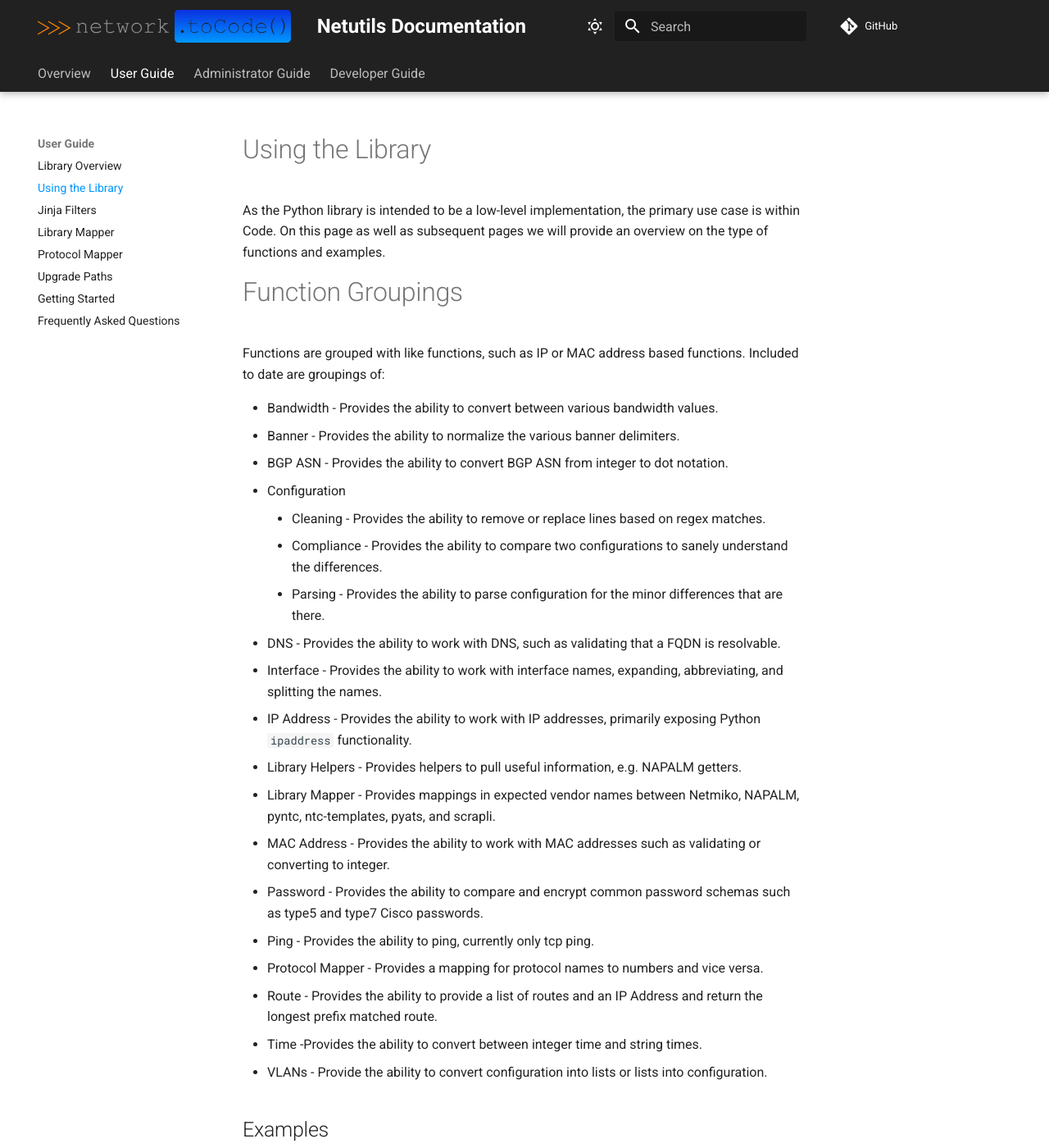
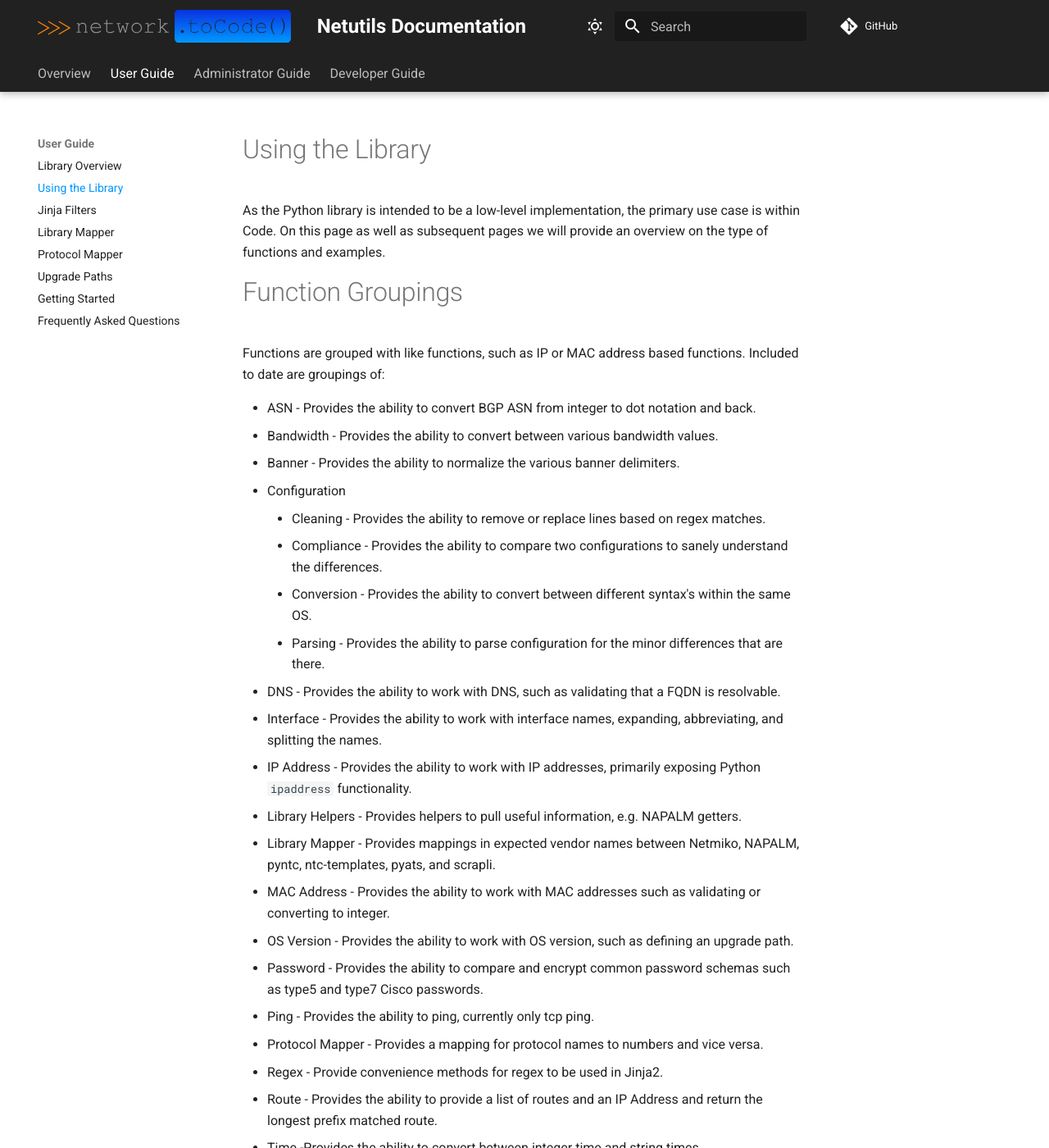
Before and after one commit to networktocode/netutils, an MkDocs documentation site: the page built from docs/user/lib_use_cases.md, in a window 1280 px wide and 1400 px high. Shown: the whole window at 82% size. Built offline with MkDocs 1.6.1 and Material for MkDocs 9.7.7, drawn with Linux system fonts in a browser that asks for light colours; comment, search, counter and statistics services are not loaded.

Commit message:
Update spelling (#341)

```diff
--- a/docs/user/lib_use_cases.md
+++ b/docs/user/lib_use_cases.md
@@ -6,12 +6,13 @@ As the Python library is intended to be a low-level implementation, the primary
 
 Functions are grouped with like functions, such as IP or MAC address based functions. Included to date are groupings of:
 
+- ASN - Provides the ability to convert BGP ASN from integer to dot notation and back.
 - Bandwidth - Provides the ability to convert between various bandwidth values.
 - Banner - Provides the ability to normalize the various banner delimiters.
-- BGP ASN - Provides the ability to convert BGP ASN from integer to dot notation.
 - Configuration
     - Cleaning - Provides the ability to remove or replace lines based on regex matches.
     - Compliance - Provides the ability to compare two configurations to sanely understand the differences.
+    - Conversion - Provides the ability to convert between different syntax's within the same OS.
     - Parsing - Provides the ability to parse configuration for the minor differences that are there.
 - DNS - Provides the ability to work with DNS, such as validating that a FQDN is resolvable.
 - Interface - Provides the ability to work with interface names, expanding, abbreviating, and splitting the names.
@@ -19,9 +20,11 @@ Functions are grouped with like functions, such as IP or MAC address based funct
 - Library Helpers - Provides helpers to pull useful information, e.g. NAPALM getters.
 - Library Mapper - Provides mappings in expected vendor names between Netmiko, NAPALM, pyntc, ntc-templates, pyats, and scrapli.
 - MAC Address - Provides the ability to work with MAC addresses such as validating or converting to integer.
+- OS Version - Provides the ability to work with OS version, such as defining an upgrade path.
 - Password - Provides the ability to compare and encrypt common password schemas such as type5 and type7 Cisco passwords.
 - Ping - Provides the ability to ping, currently only tcp ping.
 - Protocol Mapper - Provides a mapping for protocol names to numbers and vice versa.
+- Regex - Provide convenience methods for regex to be used in Jinja2.
 - Route - Provides the ability to provide a list of routes and an IP Address and return the longest prefix matched route.
 - Time -Provides the ability to convert between integer time and string times.
 - VLANs - Provide the ability to convert configuration into lists or lists into configuration.
```
Also changed, not shown: docs/user/lib_use_cases_protocol_mappers.md (+2 -2 lines), 3 other files.
